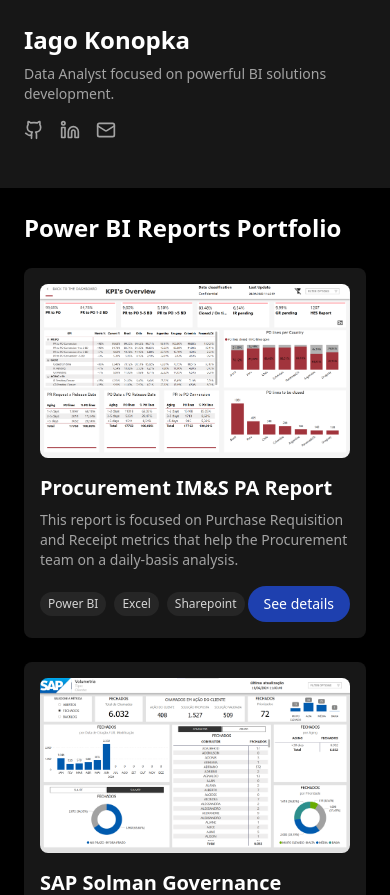
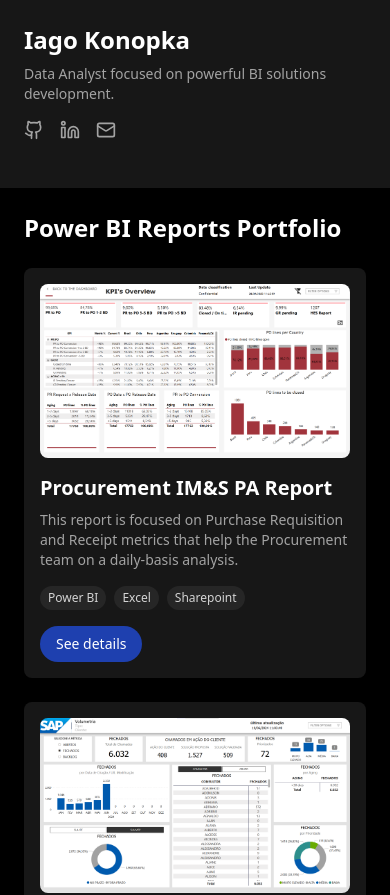
Before and after one commit to iagokonopka/powerbi-portfolio, a Next.js app: page /powerbi-portfolio/ in a window 390 px wide. Shown: the top 895 px of the page. Built offline with nearby package versions, Linux system fonts and the light colour scheme.

Commit message:
added dark mode layout

```diff
--- a/src/app/page.tsx
+++ b/src/app/page.tsx
@@ -83,8 +83,8 @@
                 <p className="text-neutral-400 text-sm md:text-base mb-4 flex-grow">
                   {project.description}
                 </p>
-                <div className="flex justify-between items-center mt-auto">
-                  <div className="flex space-x-2">
+                <div className="flex flex-col sm:flex-row gap-4 justify-between items-start sm:items-center mt-auto">
+                  <div className="flex flex-wrap gap-2">
                     {project.tools.map((tool) => (
                       <span
                         key={tool}
@@ -96,7 +96,7 @@
                   </div>
                   <Link
                     href={project.link}
-                    className="bg-blue-800 hover:bg-blue-900 text-white px-4 py-2 rounded-full text-sm transition-colors"
+                    className="bg-blue-800 hover:bg-blue-900 text-white px-4 py-2 rounded-full text-sm transition-colors shrink-0"
                   >
                     See details
                   </Link>
```
